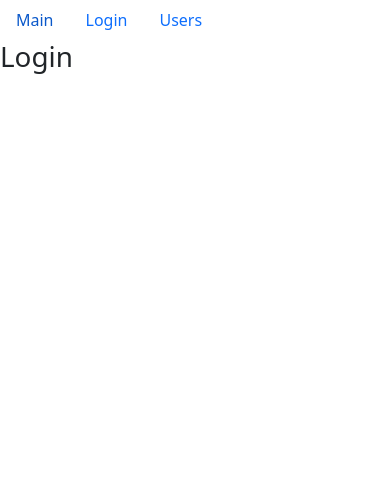
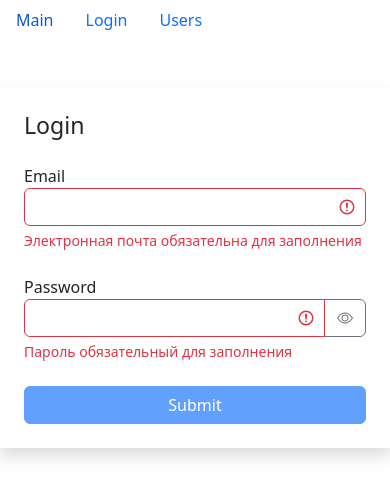
Before and after one commit to iyakenaya/fast-company, a React (Create React App) app: page /login in a window 390 px wide. Shown: the top 498 px of the page. Built offline with nearby package versions, Linux system fonts and the light colour scheme.

Commit message:
created a form, processed its submission, added validation, displayed a validation error, created a validator

```diff
--- a/src/app/App.js
+++ b/src/app/App.js
@@ -1,18 +1,20 @@
 import React from "react";
-import { Route, Switch } from "react-router-dom";
+import { Route, Switch, Redirect } from "react-router-dom";
+
+import Users from "./layouts/users";
+import Login from "./layouts/login";
+import MainPage from "./layouts/main";
 import NavBar from "../app/components/navBar";
-import UserPage from "./components/userPage";
-import Users from "./components/users";
 
 const App = () => {
   return (
     <div>
       <NavBar />
       <Switch>
-        <Route path="/" exact render={() => <h1>Main Page</h1>} />
-        <Route path="/login" render={() => <h1>Login</h1>} />
-        <Route path="/users/:userId" component={UserPage} />
-        <Route path="/users" component={Users} />
+        <Route path="/users/:userId?" component={Users} />
+        <Route path="/login" component={Login} />
+        <Route path="/" exact component={MainPage} />
+        <Redirect to="/" />
       </Switch>
     </div>
   );
--- /dev/null
+++ b/src/app/components/textField.jsx
@@ -0,0 +1,52 @@
+import React, { useState } from "react";
+import PropTypes from "prop-types";
+
+const TextField = ({ label, type, name, value, onChange, error }) => {
+  const [showPassword, setShowPassword] = useState(false);
+  const getInputClasses = () => {
+    return "form-control" + (error ? " is-invalid" : "");
+  };
+  const toffleShowPassword = () => {
+    setShowPassword((prevState) => !prevState);
+  };
+  return (
+    <div className="mb-4">
+      <label htmlFor={name}>{label}</label>
+      <div className="input-group has-validation">
+        <input
+          type={showPassword ? "text" : type}
+          id={name}
+          name={name}
+          value={value}
+          onChange={onChange}
+          className={getInputClasses()}
+        />
+        {type === "password" && (
+          <button
+            className="btn btn-outline-secondary"
+            type="button"
+            onClick={toffleShowPassword}
+          >
+            <i className={"bi bi-eye" + (showPassword ? "-slash" : "")}></i>
+          </button>
+        )}
+        {error && <div className="invalid-feedback">{error}</div>}
+      </div>
+    </div>
+  );
+};
+
+TextField.defaultProps = {
+  type: "text"
+};
+
+TextField.propTypes = {
+  label: PropTypes.string,
+  type: PropTypes.string,
+  name: PropTypes.string,
+  value: PropTypes.string,
+  onChange: PropTypes.func,
+  error: PropTypes.string
+};
+
+export default TextField;
--- a/src/app/components/userPage.jsx
+++ b/src/app/components/userPage.jsx
@@ -1,42 +1,37 @@
 import React, { useEffect, useState } from "react";
-import { useHistory, useParams } from "react-router-dom";
+import PropTypes from "prop-types";
 import api from "../api";
 import QualitiesList from "./qualitiesList";
+import { useHistory } from "react-router-dom";
 
-const UserPage = () => {
+const UserPage = ({ userId }) => {
   const history = useHistory();
-  const params = useParams();
-
   const [user, setUser] = useState();
   useEffect(() => {
-    api.users.getById(params.userId).then((data) => setUser(data));
+    api.users.getById(userId).then((data) => setUser(data));
   }, []);
-  console.log(user);
 
   const handleSave = () => {
-    history.replace("/users");
+    history.push("/users");
   };
   if (user) {
     return (
       <>
         <h1>{user.name}</h1>
-        <h2>{`Профессия: ${user.profession.name}`}</h2>
-        <h6>
-          <QualitiesList qualities={user.qualities} />
-        </h6>
-        <h6>{`completedMeetings: ${user.completedMeetings}`}</h6>
-        <h1>{`Rate: ${user.rate}`}</h1>
-        <button
-          onClick={() => {
-            handleSave();
-          }}
-        >
-          Все Пользователи
-        </button>
+        <h2>Профессия: {user.profession.name}</h2>
+        <QualitiesList qualities={user.qualities} />
+        <p>CompletedMeetings: {user.completedMeetings}</p>
+        <h2>Rate: {user.rate}</h2>
+        <button onClick={handleSave}>Все Пользователи</button>
       </>
     );
+  } else {
+    return <h1>Loading</h1>;
   }
-  return <h1>{"Loading"}</h1>;
+};
+
+UserPage.propTypes = {
+  userId: PropTypes.string.isRequired
 };
 
 export default UserPage;
--- a/src/app/components/users.jsx
+++ b/src/app/components/usersList.jsx
@@ -8,7 +8,7 @@
 import UserTable from "./usersTable";
 import _ from "lodash";
 
-const Users = () => {
+const UsersList = () => {
   const [currentPage, setCurrentPage] = useState(1);
   const [professions, setProfessions] = useState();
   const [selectedProf, setSelectedProf] = useState();
@@ -108,8 +108,8 @@
   return "loading...";
 };
 
-Users.propTypes = {
+UsersList.propTypes = {
   users: PropTypes.array
 };
 
-export default Users;
+export default UsersList;
--- a/src/app/components/usersTable.jsx
+++ b/src/app/components/usersTable.jsx
@@ -23,7 +23,7 @@
       name: "Качества",
       component: (user) => <QualitiesList qualities={user.qualities} />
     },
-    profession: { path: "profession.name", name: "Провфессия" },
+    profession: { path: "profession.name", name: "Профессия" },
     completedMeetings: { path: "completedMeetings", name: "Встретился, раз" },
     rate: { path: "rate", name: "Оценка" },
     bookmark: {
--- /dev/null
+++ b/src/app/layouts/login.jsx
@@ -0,0 +1,79 @@
+import React, { useState, useEffect } from "react";
+import TextField from "../components/textField";
+import { validator } from "../utils/validator";
+
+const Login = () => {
+  const [data, setData] = useState({ email: "", password: "" });
+  const [errors, setErrors] = useState({});
+  const handleChange = ({ target }) => {
+    setData((prevState) => ({ ...prevState, [target.name]: target.value }));
+  };
+  const validatorConfig = {
+    email: {
+      isRequired: { message: "Электронная почта обязательна для заполнения" },
+      isEmail: { message: "Email введен некорректно" }
+    },
+    password: {
+      isRequired: { message: "Пароль обязательный для заполнения" },
+      isCapitalSymbol: {
+        message: "Пароль должен содержать хотя бы одну заглавную букву"
+      },
+      isContainDigit: { message: "Пароль должен содержать хотя бы одно число" },
+      min: {
+        message: "Пароль должен состоять минимум из 8-ми символов",
+        value: 8
+      }
+    }
+  };
+  useEffect(() => {
+    validate();
+  }, [data]);
+  const validate = () => {
+    const errors = validator(data, validatorConfig);
+    setErrors(errors);
+    return Object.keys(errors).length === 0;
+  };
+  const isValid = Object.keys(errors).length === 0;
+  const handleSubmit = (e) => {
+    e.preventDefault();
+    validate();
+    const isValid = validate();
+    if (!isValid) return;
+    console.log(data);
+  };
+  return (
+    <div className="container mt-5">
+      <div className="row">
+        <div className="col-md-6 offset-md-3 shadow p-4">
+          <h3 className="mb-4">Login</h3>
+          <form onSubmit={handleSubmit}>
+            <TextField
+              label="Email"
+              name="email"
+              value={data.email}
+              onChange={handleChange}
+              error={errors.email}
+            />
+            <TextField
+              label="Password"
+              type="password"
+              name="password"
+              value={data.password}
+              onChange={handleChange}
+              error={errors.password}
+            />
+            <button
+              type="submit"
+              disabled={!isValid}
+              className="btn btn-primary w-100 mx-auto"
+            >
+              Submit
+            </button>
+          </form>
+        </div>
+      </div>
+    </div>
+  );
+};
+
+export default Login;
--- /dev/null
+++ b/src/app/layouts/main.jsx
@@ -0,0 +1,6 @@
+import React from "react";
+
+const MainPage = () => {
+  return <h1>Main Page</h1>;
+};
+export default MainPage;
--- /dev/null
+++ b/src/app/layouts/users.jsx
@@ -0,0 +1,12 @@
+import React from "react";
+import { useParams } from "react-router-dom";
+import UserPage from "../components/userPage";
+import UsersList from "../components/usersList";
+
+const Users = () => {
+  const params = useParams();
+  const { userId } = params;
+  return <>{userId ? <UserPage userId={userId} /> : <UsersList />}</>;
+};
+
+export default Users;
--- /dev/null
+++ b/src/app/utils/validator.js
@@ -0,0 +1,46 @@
+export function validator(data, config) {
+  const errors = {};
+  function validate(validateMethod, data, config) {
+    let statusValidate;
+    switch (validateMethod) {
+      case "isRequired":
+        statusValidate = data.trim() === "";
+        break;
+      case "isEmail": {
+        const emailRegExp = /^\S+@\S+\.\S+$/g;
+        statusValidate = !emailRegExp.test(data);
+        break;
+      }
+      case "isCapitalSymbol": {
+        const capitalRegExp = /[A-Z]+/g;
+        statusValidate = !capitalRegExp.test(data);
+        break;
+      }
+      case "isContainDigit": {
+        const digitRegExp = /\d+/g;
+        statusValidate = !digitRegExp.test(data);
+        break;
+      }
+      case "min": {
+        statusValidate = data.length < config.value;
+        break;
+      }
+      default:
+        break;
+    }
+    if (statusValidate) return config.message;
+  }
+  for (const fieldName in data) {
+    for (const validateMethod in config[fieldName]) {
+      const error = validate(
+        validateMethod,
+        data[fieldName],
+        config[fieldName][validateMethod]
+      );
+      if (error && !errors[fieldName]) {
+        errors[fieldName] = error;
+      }
+    }
+  }
+  return errors;
+}
```
